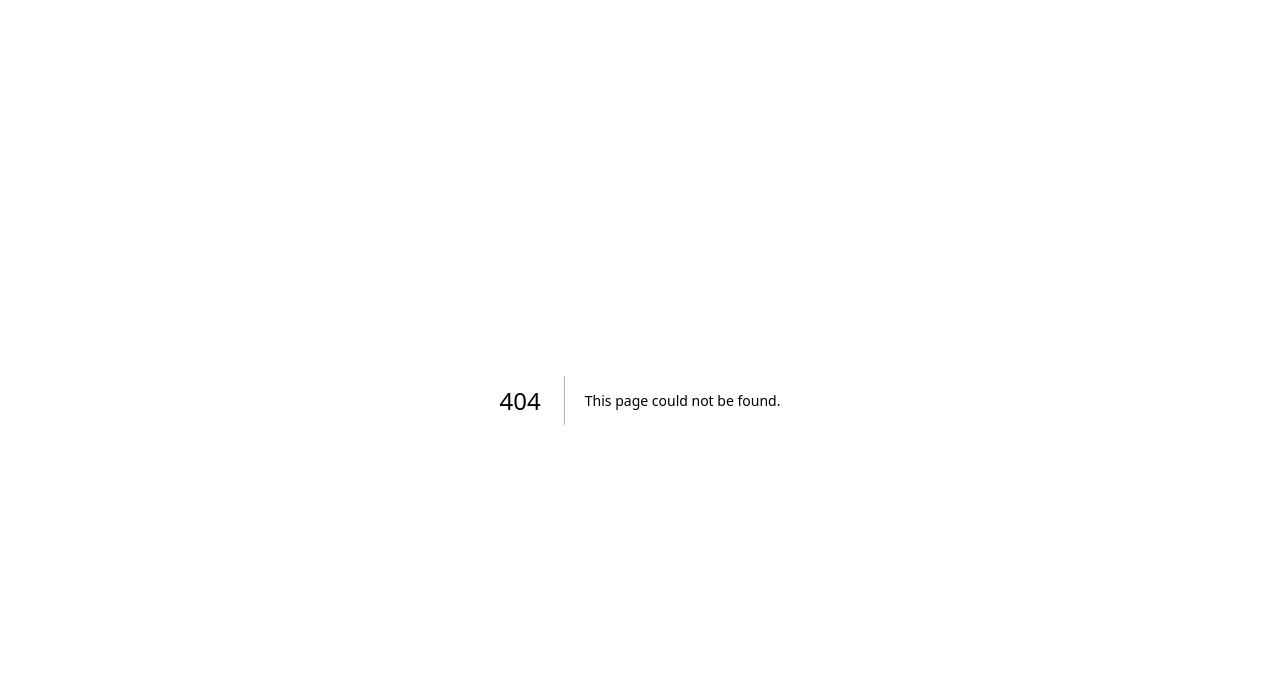
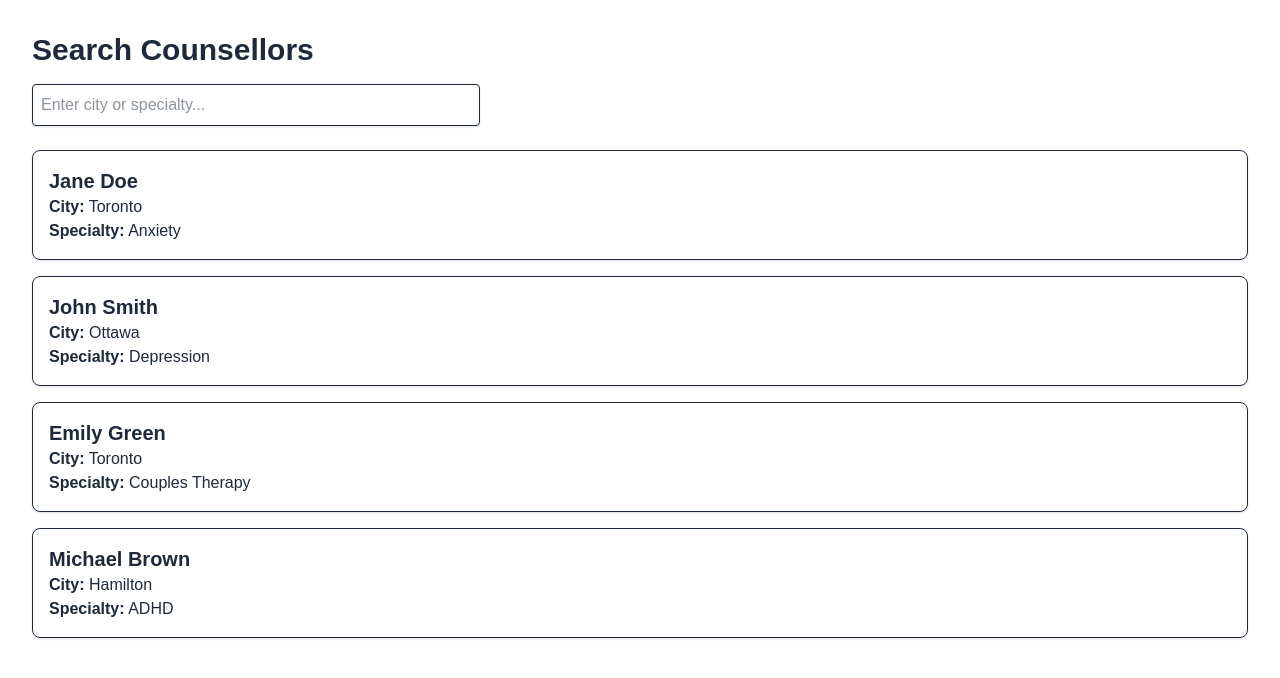
Before and after one commit to dabar991/therapist-search, a Next.js app: page /search in a window 1280 px wide. Before the commit this address had no page. Shown: the top 678 px of the page. Built offline with nearby package versions, Linux system fonts and the light colour scheme.

Commit message:
Create page.tsx

```diff
--- /dev/null
+++ b/app/search/page.tsx
@@ -0,0 +1,61 @@
+"use client";
+
+import { useState } from "react";
+
+const counsellors = [
+  { name: "Jane Doe", city: "Toronto", specialty: "Anxiety" },
+  { name: "John Smith", city: "Ottawa", specialty: "Depression" },
+  { name: "Emily Green", city: "Toronto", specialty: "Couples Therapy" },
+  { name: "Michael Brown", city: "Hamilton", specialty: "ADHD" },
+];
+
+export default function SearchPage() {
+  const [query, setQuery] = useState("");
+  const [results, setResults] = useState(counsellors);
+
+  const handleSearch = (e: React.ChangeEvent<HTMLInputElement>) => {
+    const q = e.target.value.toLowerCase();
+    setQuery(q);
+    setResults(
+      counsellors.filter(
+        (c) =>
+          c.city.toLowerCase().includes(q) ||
+          c.specialty.toLowerCase().includes(q)
+      )
+    );
+  };
+
+  return (
+    <div className="min-h-screen p-8 bg-white text-gray-800">
+      <h1 className="text-3xl font-bold mb-4">Search Counsellors</h1>
+      <input
+        type="text"
+        placeholder="Enter city or specialty..."
+        value={query}
+        onChange={handleSearch}
+        className="border p-2 rounded w-full max-w-md mb-6 shadow"
+      />
+
+      {results.length === 0 ? (
+        <p>No results found.</p>
+      ) : (
+        <ul className="space-y-4">
+          {results.map((counsellor, index) => (
+            <li
+              key={index}
+              className="p-4 border rounded-lg shadow hover:bg-blue-50"
+            >
+              <h2 className="text-xl font-semibold">{counsellor.name}</h2>
+              <p>
+                <strong>City:</strong> {counsellor.city}
+              </p>
+              <p>
+                <strong>Specialty:</strong> {counsellor.specialty}
+              </p>
+            </li>
+          ))}
+        </ul>
+      )}
+    </div>
+  );
+}
```
